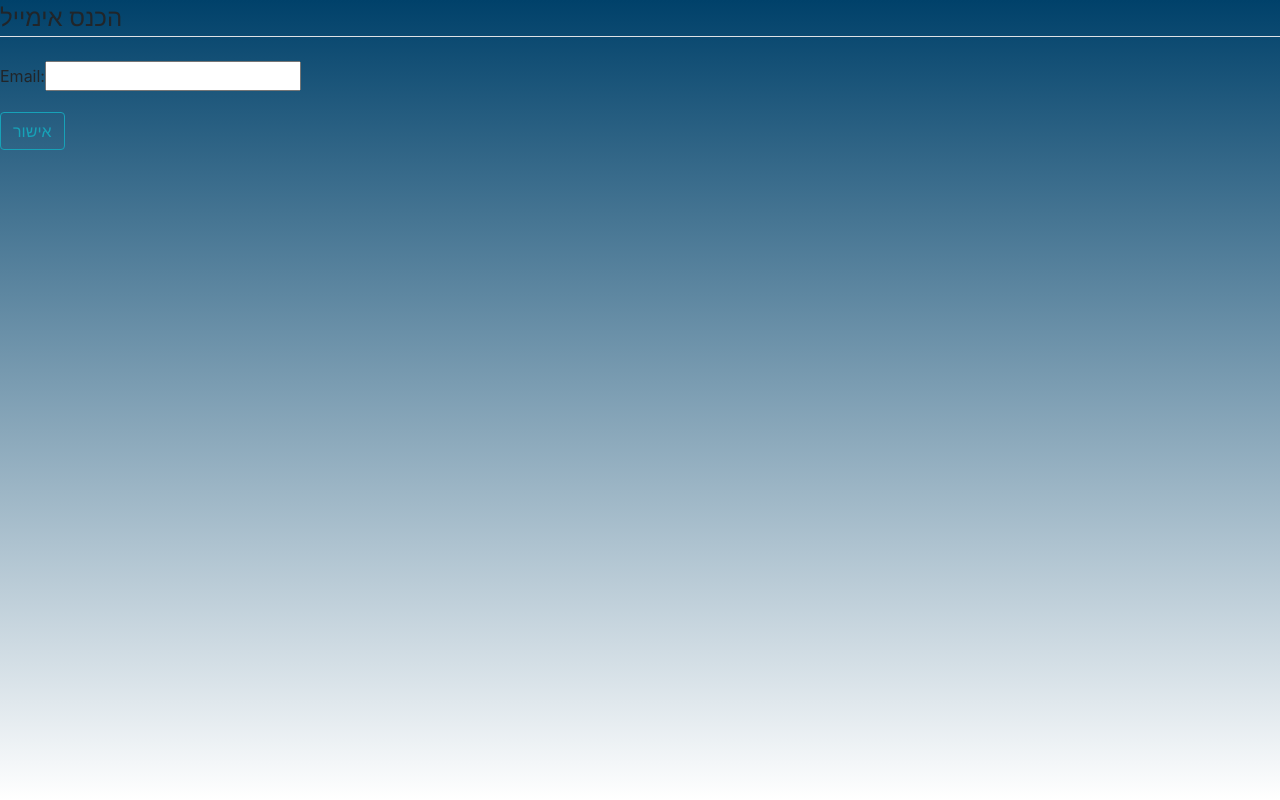
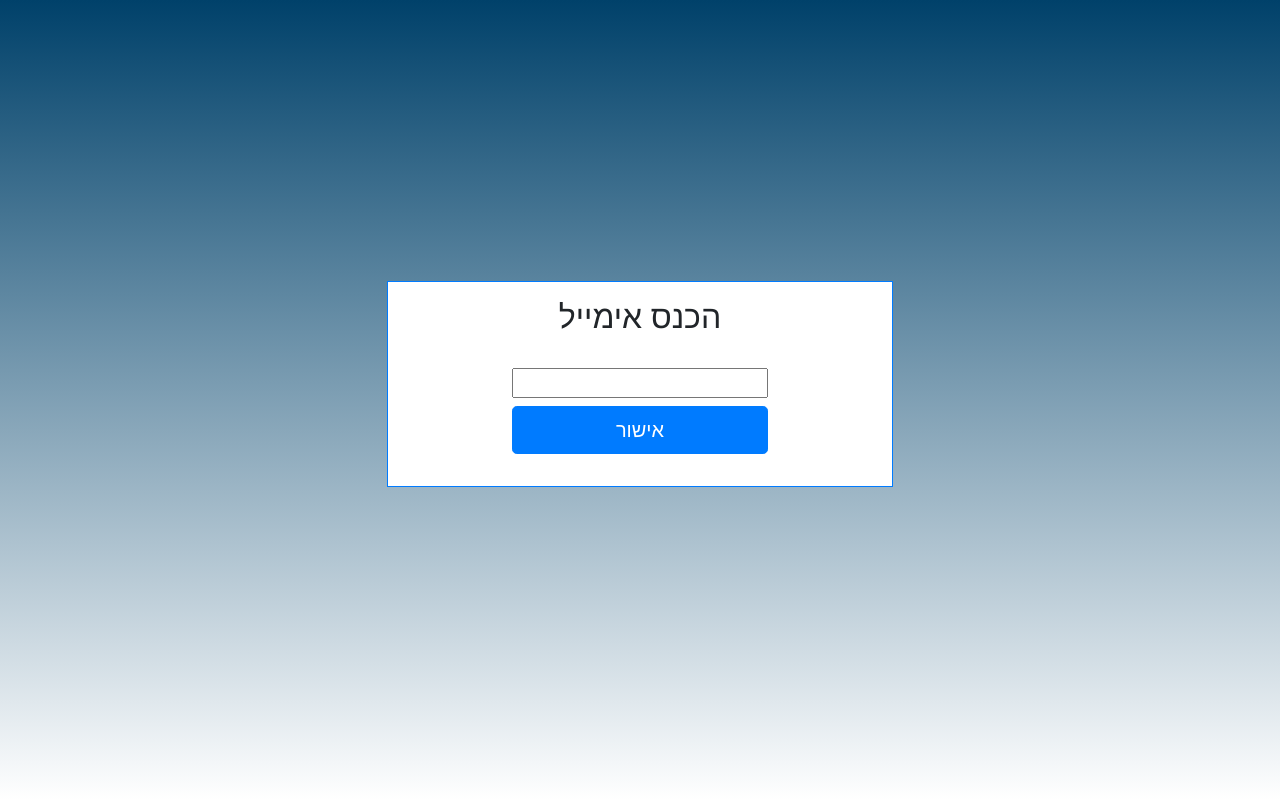
Before and after one commit to leorrose/B7Fun, a Django app: page /password-reset/ in a window 1280 px wide. Shown: the part 56-856 px from the top of the page. Run offline with Django 3.2, Linux system fonts and the light colour scheme; some libraries are stand-ins or nearby versions.

Commit message:
PM2020T17-23 UI fix

```diff
--- a/B7FunDjango/B7FunDjango/urls.py
+++ b/B7FunDjango/B7FunDjango/urls.py
@@ -12,7 +12,7 @@ urlpatterns = [
     path('admin/', admin.site.urls),
     path('Profile/', include('Profile.urls')),
     path('posts/', include('postsFeed.urls')),
-    path('password-reset/', auth_views.PasswordResetView.as_view(template_name='accounts/password_reset.html'),
+    path('password-reset/', auth_views.PasswordResetView.as_view(template_name='accounts/password_reset.html', email_template_name="accounts/password_reset_email.html"),
          name='password_reset'),
     path('password-reset-done/',
          auth_views.PasswordResetDoneView.as_view(template_name='accounts/password_reset_done.html'),
@@ -23,7 +23,6 @@ urlpatterns = [
     path('password-reset-complete',
          auth_views.PasswordResetCompleteView.as_view(template_name='accounts/password_reset_complete.html'),
          name='password_reset_complete'),
-
 ]
 
 urlpatterns += staticfiles_urlpatterns()
--- a/B7FunDjango/accounts/models.py
+++ b/B7FunDjango/accounts/models.py
@@ -2,6 +2,8 @@ from django.db import models
 from django.contrib.auth.models import AbstractBaseUser,BaseUserManager
 
 class MyUserManager(BaseUserManager):
+    use_in_migrations = True
+
     def create_user(self, email, user_name, first_name, last_name, password,about=None, profile_image=None):
         if not email:
             raise ValueError("user must have an email")
@@ -47,7 +49,7 @@ class User(AbstractBaseUser):
     first_name = models.CharField(max_length=30, verbose_name="first name")
     last_name = models.CharField(max_length=30, verbose_name="last name")
     date_joined = models.DateField(verbose_name="date joined", auto_now_add=True)
-    last_login = models.DateField(verbose_name="last login", auto_now=True)
+    last_login = models.DateTimeField(verbose_name="last login", auto_now=True, blank=True, null=True)
     about = models.TextField(max_length=500)
     profile_image = models.ImageField(default='default_profile.png', blank=True)
     is_admin = models.BooleanField(default=False)
--- a/B7FunDjango/accounts/templates/accounts/password_reset.html
+++ b/B7FunDjango/accounts/templates/accounts/password_reset.html
@@ -1,15 +1,32 @@
 {% extends 'base.html' %}
 {% block content %}
-    <div class="content-section">
-        <form method="POST">
-            {% csrf_token %}
-            <fieldset class="form-group">
-                <legend class="border-bottom mb-4">הכנס אימייל</legend>
-                {{ form }}
-            </fieldset>
-            <div class="form-group">
-                <button class="btn btn-outline-info" type="submit">אישור</button>
+<div class="container d-flex flex-column h-100" >
+    <div class="flex-grow-1"></div>
+        <div class="row justify-content-center">
+            <div class="col-10 col-md-8 col-lg-6 jumbotron" style="background-color:transparent !important;">
+                <div class="p-3 border border-primary" style="background-color:#fff;">
+                    <form class="site-form" method="post">
+                        {%csrf_token%}
+                        <h2 class="h2 text-center" dir="rtl">הכנס אימייל</h2>
+                        </br>
+                        <div class="row d-flex flex-row">
+                            <div class="flex-grow-1"></div>
+                            <div class="form-group text-right">
+                                {{form.email}}
+                                <button type="submit" class="btn btn-primary btn-lg btn-block mt-2"> אישור </button>
+                            </div>
+                            {% if form.email.errors %}
+                            {% for error in form.email.errors%}
+                                <p class="text-danger m-0">* {{error}}</p>
+                            {% endfor %}
+                            {% endif %}
+                            <div class="flex-grow-1"></div>
+                        </div>
+                    </form>
+                </div>
             </div>
-        </form>
+        </div>
+        <div class="flex-grow-1"></div>
     </div>
-{% endblock content %}
+</div>
+{% endblock %}
--- a/B7FunDjango/accounts/templates/accounts/password_reset_done.html
+++ b/B7FunDjango/accounts/templates/accounts/password_reset_done.html
@@ -1,6 +1,8 @@
 {% extends 'base.html' %}
 {% block content %}
-    <div class="alert alert-info">
-        איימיל נשלח לך עם הוראות לשינוי סיסמא
+    <div class="alert alert-info text-center" dir="rtl" >
+        <p> איימיל נשלח לך עם הוראות לשינוי סיסמא. </p>
+        <p> במידה ולא קיבלת אימייל, אנא נסה שנית או פנה לשירות הלקוחות של האתר. </p>
+        <p> תודה!</p>
     </div>
 {% endblock content %}
```
Also changed, not shown: B7FunDjango/accounts/templates/accounts/password_reset_complete.html (+7 -4 lines), B7FunDjango/accounts/templates/accounts/password_reset_confirm.html (+41 -11 lines), B7FunDjango/accounts/templates/accounts/password_reset_email.html (added, +10 -0 lines).
